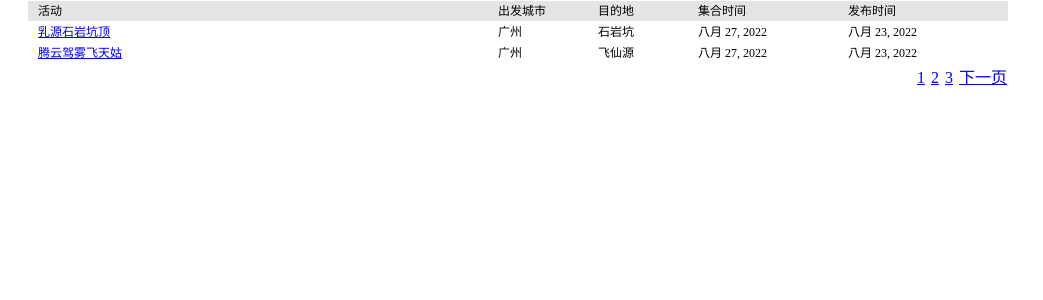
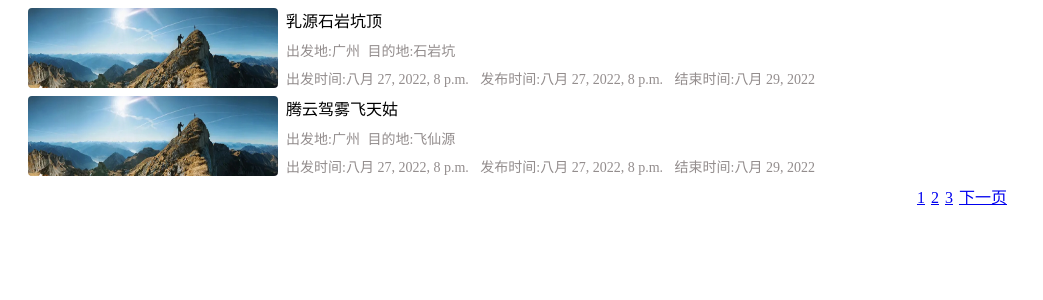
Before and after one commit to MarcoHsu123/DJHK, a Django app: page / in a window 1280 px wide. Shown: the part 238-538 px from the top of the page, without its empty margins (0-1043 px from the left). Run offline with Django 3.2, Linux system fonts and the light colour scheme; data comes from the database, SQL or seed files in the repository; both versions use the stored data as it was after the commit; some libraries are stand-ins or nearby versions.

Commit message:
2022.10.03

```diff
--- a/hike/events/models.py
+++ b/hike/events/models.py
@@ -10,7 +10,7 @@ class player(models.Model):
 
 
     def __str__(self):
-        return self.playerId
+        return str(self.playerId)
     class Meta:
         verbose_name_plural = '玩家'
 
--- a/hike/events/templates/article.html
+++ b/hike/events/templates/article.html
@@ -11,25 +11,46 @@
 </header>
 <article>
     <!--活动浏览-->
+<!--    <div class="main">-->
+<!--        <ul class="dt">-->
+<!--            <li class="dt1">活动</li>-->
+<!--            <li class="dt2">出发城市</li>-->
+<!--            <li class="dt3">目的地</li>-->
+<!--            <li class="dt4">集合时间</li>-->
+<!--            <li class="dt5">发布时间</li>-->
+<!--        </ul>-->
+<!--        -->
+<!--    {% for list in pageInfo.object_list %}   -->
+<!--        <ul>-->
+<!--        <li class="dt1"><a href=" {% url 'detail' list.id  %} " target="_blank">{{list.title}}</a></li>-->
+<!--        <li class="dt2">{{ list.fromCity }}</li>-->
+<!--        <li class="dt3">{{ list.destination }}</li>-->
+<!--        <li class="dt4">{{ list.departTime|date }}</li>-->
+<!--        <li class="dt5">{{ list.createTime|date }}</li>-->
+<!--        </ul>-->
+<!--    {% endfor %}-->
+<!--        -->
+<!--    </div>-->
     <div class="main">
-        <ul class="dt">
-            <li class="dt1">活动</li>
-            <li class="dt2">出发城市</li>
-            <li class="dt3">目的地</li>
-            <li class="dt4">集合时间</li>
-            <li class="dt5">发布时间</li>
-        </ul>
-
-    {% for list in pageInfo.object_list %}
-        <ul>
-        <li class="dt1"><a href=" {% url 'detail' list.id  %} " target="_blank">{{list.title}}</a></li>
-        <li class="dt2">{{ list.fromCity }}</li>
-        <li class="dt3">{{ list.destination }}</li>
-        <li class="dt4">{{ list.departTime|date }}</li>
-        <li class="dt5">{{ list.createTime|date }}</li>
-        </ul>
-    {% endfor %}
-
+        {% for list in pageInfo.object_list %}
+        <a style="text-decoration: none" href=" {% url 'detail' list.id  %} " target="_blank">
+            <div class="item_info">
+                <img src="/media/top-bg.jpg"/>
+                <div class="item_info_left">
+                    <div>{{list.title}}</div>
+                    <div class="item_site">
+                        <span style="margin-right: 4px">出发地:{{list.fromCity}}</span>
+                        <span>目的地:{{list.destination}}</span>
+                    </div>
+                    <div class="item_site">
+                        <span style="margin-right: 8px">出发时间:{{list.departTime}}</span>
+                        <span style="margin-right: 8px">发布时间:{{list.departTime}}</span>
+                        <span>结束时间:{{list.endDate}}</span>
+                    </div>
+                </div>
+            </div>
+        </a>
+        {% endfor %}
     </div>
     <div class="pagelist">
         {% if pageInfo.has_previous %}
@@ -52,4 +73,26 @@
 </article>
 
 </body>
+<style>
+    .main {
+        margin-top: 8px;
+    }
+    .item_info {
+        color: #000;
+        display: flex;
+        margin-bottom: 8px;
+        text-decoration: none;
+    }
+    .item_info img {
+        height: 80px;
+        width: 250px;
+        border-radius: 4px;
+        margin-right: 8px;
+    }
+    .item_site {
+        font-size: 14px;
+        color: #938d8d;
+        margin-top: 8px;
+    }
+</style>
 </html>
--- a/hike/events/views.py
+++ b/hike/events/views.py
@@ -1,7 +1,9 @@
 from django.shortcuts import render ,redirect
-from django.http import HttpResponse
+from django.http import HttpResponse, HttpResponseRedirect
 from django.core.paginator import Paginator , PageNotAnInteger , EmptyPage
-from .models import events , discussion
+from .models import events , discussion, player
+from django.contrib import admin
+import datetime
 
 # Create your views here.
 
@@ -14,13 +16,12 @@ def article(request,page=1):
         pageInfo = paginator.page(1)
     except EmptyPage :
         pageInfo = paginator.page(paginator.num_pages)
-
     return render(request,'article.html',locals())
 
 
 def detail(request,eid):
     det=events.objects.filter(id=eid).first()
-
+    discussion_list = discussion.objects.filter(eventsId=eid).order_by('-subTime');
     return render(request,'detail.html',locals())
 
 def board(request,bpage=1):
@@ -31,3 +32,12 @@ def board(request,bpage=1):
     pageInfo = paginator.page(page)
 
     return HttpResponse(pageInfo.number)
+
+def add_discussion(request):
+    message = request.POST.get('message');
+    user_id = request.session.get('_auth_user_id');
+    _player = player.objects.filter(playerId=user_id).first();
+    eventsId = request.POST.get('eventsId');
+    det = events.objects.filter(id=eventsId).first();
+    discussion.objects.create(eventsId=det,playerId=_player,playerName=_player.playerName,message='踩一下',subTime = datetime.datetime.now());
+    return render(request,'detail.html',locals())
--- a/hike/hike/urls.py
+++ b/hike/hike/urls.py
@@ -2,14 +2,15 @@
 Definition of urls for hike.
 """
 
-from django.conf.urls import include, url
+# from django.conf.urls import include, url
+from django.urls import include, re_path as url
 from hike.settings import STATICFILES_DIRS
 from events import views
 from django.conf import settings
 from django.conf.urls.static import serve ,static
 
 
-from events.views import article , detail
+from events.views import article , detail, add_discussion
 
 
 # Uncomment the next two lines to enable the admin:
@@ -40,7 +41,9 @@ urlpatterns = [
     url(r'^hike/$',article,name = 'article'),
     url(r'^hike/(?P<page>\d{1,3})/',article,name = 'article'),
 
-    url(r'^hike/detail/(?P<eid>\d{1,3})/$',detail,name = 'detail')
+    url(r'^hike/detail/(?P<eid>\d{1,3})/$',detail,name = 'detail'),
+
+    url('add_discussion', add_discussion)
 
     #url(r'<int:id>/<int:page>.html',article,name = 'article'),
 
```
Also changed, not shown: hike/events/templates/detail.html (+104 -12 lines), hike/db.sqlite3.
